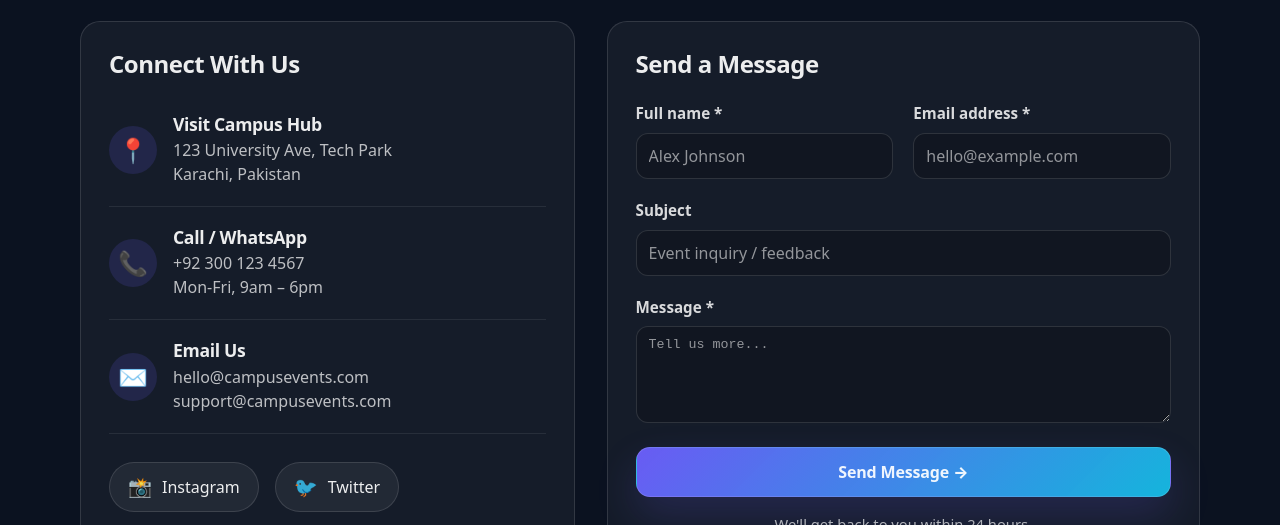
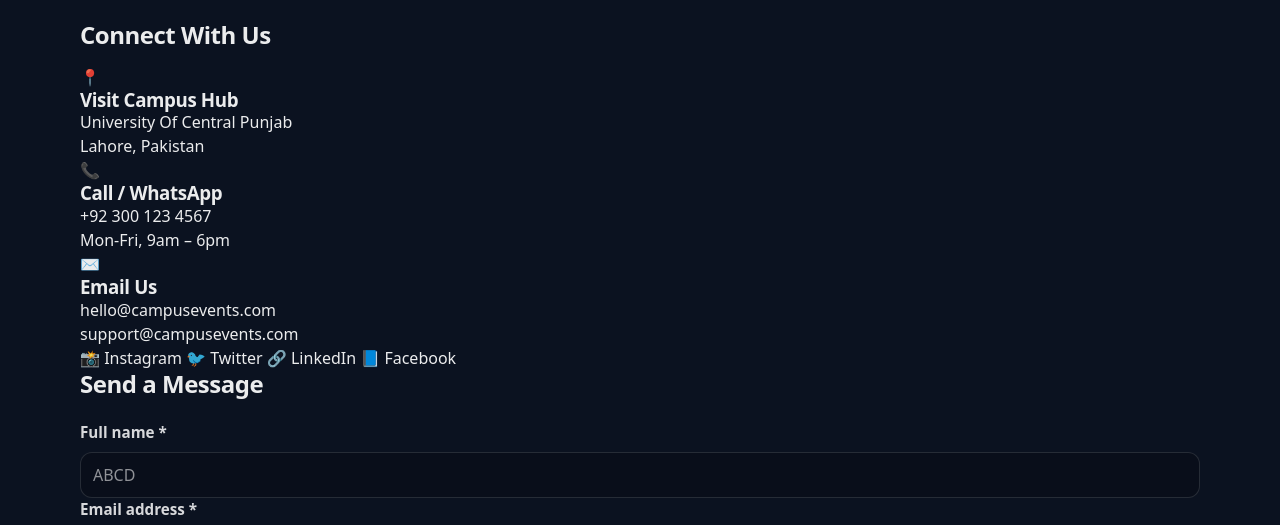
Before and after one commit to AbdullahNazir0/campus-events, a website: page src/contact.html in a window 1280 px wide. Shown: the part 240-765 px from the top of the page. Drawn offline with Linux system fonts and the light colour scheme.

Commit message:
removing internal styling

```diff
--- a/src/contact.html
+++ b/src/contact.html
@@ -7,112 +7,8 @@
     <meta name="viewport" content="width=device-width, initial-scale=1.0, viewport-fit=cover">
     <title>Contact Us | Campus Events</title>
     <link rel="stylesheet" href="../styles/style.css">
-    <style>
-        /* Additional styles specific to contact page */
-        .contact-grid {
-            display: grid;
-            grid-template-columns: 1fr 1.2fr;
-            gap: 32px;
-            margin-top: 24px;
-        }
-
-        .contact-info-card {
-            background: rgba(255, 255, 255, 0.045);
-            border: 1px solid var(--border);
-            border-radius: var(--radius-lg);
-            padding: 28px;
-            height: fit-content;
-        }
-
-        .contact-method {
-            display: flex;
-            align-items: center;
-            gap: 16px;
-            padding: 20px 0;
-            border-bottom: 1px solid var(--border-soft);
-        }
-
-        .contact-method:last-child {
-            border-bottom: none;
-        }
-
-        .contact-icon {
-            width: 48px;
-            height: 48px;
-            background: rgba(109, 94, 252, 0.15);
-            border-radius: 999px;
-            display: flex;
-            align-items: center;
-            justify-content: center;
-            font-size: 1.5rem;
-            font-weight: 700;
-            color: var(--primary-2);
-        }
-
-        .contact-method h3 {
-            font-size: 1.1rem;
-            margin-bottom: 4px;
-        }
-
-        .contact-method p {
-            color: var(--muted);
-        }
-
-        .contact-form {
-            background: rgba(255, 255, 255, 0.045);
-            border: 1px solid var(--border);
-            border-radius: var(--radius-lg);
-            padding: 28px;
-        }
-
-        .form-row {
-            display: grid;
-            grid-template-columns: 1fr 1fr;
-            gap: 20px;
-            margin-bottom: 20px;
-        }
-
-        .social-links {
-            display: flex;
-            gap: 16px;
-            margin-top: 28px;
-            flex-wrap: wrap;
-        }
-
-        .social-link {
-            display: inline-flex;
-            align-items: center;
-            gap: 10px;
-            padding: 10px 18px;
-            background: rgba(255, 255, 255, 0.06);
-            border: 1px solid var(--border);
-            border-radius: 999px;
-            transition: all 160ms ease;
-        }
-
-        .social-link:hover {
-            background: rgba(109, 94, 252, 0.2);
-            border-color: var(--primary);
-            transform: translateY(-2px);
-        }
-
-        .social-icon {
-            font-size: 1.2rem;
-        }
-
-        @media (max-width: 900px) {
-            .contact-grid {
-                grid-template-columns: 1fr;
-                gap: 24px;
-            }
-            .form-row {
-                grid-template-columns: 1fr;
-                gap: 16px;
-            }
-        }
-    </style>
 </head>
-<body>
+<body class="page-contact">
     <a href="#main-content" class="skip-link">Skip to main content</a>
 
     <header class="site-header" role="banner">
@@ -153,7 +49,7 @@
                             <div class="contact-icon">📍</div>
                             <div>
                                 <h3>Visit Campus Hub</h3>
-                                <p>123 University Ave, Tech Park<br>Karachi, Pakistan</p>
+                                <p>University Of Central Punjab<br>Lahore, Pakistan</p>
                             </div>
                         </div>
                         <div class="contact-method">
@@ -194,7 +90,7 @@
                             <div class="form-row">
                                 <div class="field">
                                     <label class="field__label" for="name">Full name *</label>
-                                    <input type="text" id="name" class="field__control" placeholder="Alex Johnson" required>
+                                    <input type="text" id="name" class="field__control" placeholder="ABCD" required>
                                 </div>
                                 <div class="field">
                                     <label class="field__label" for="email">Email address *</label>
```
Also changed, not shown: styles/style.css (line endings or trailing spaces), 1 other file.
